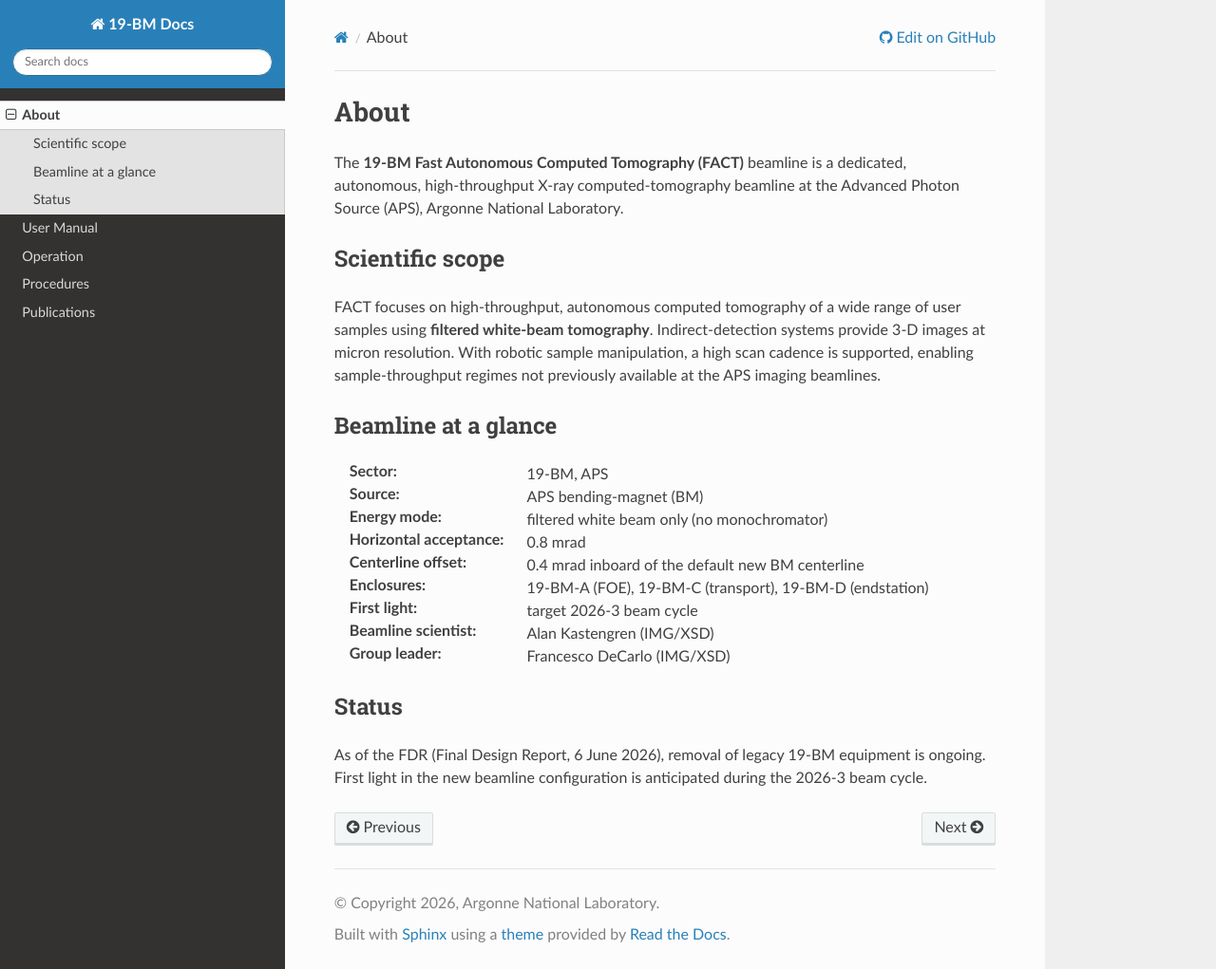
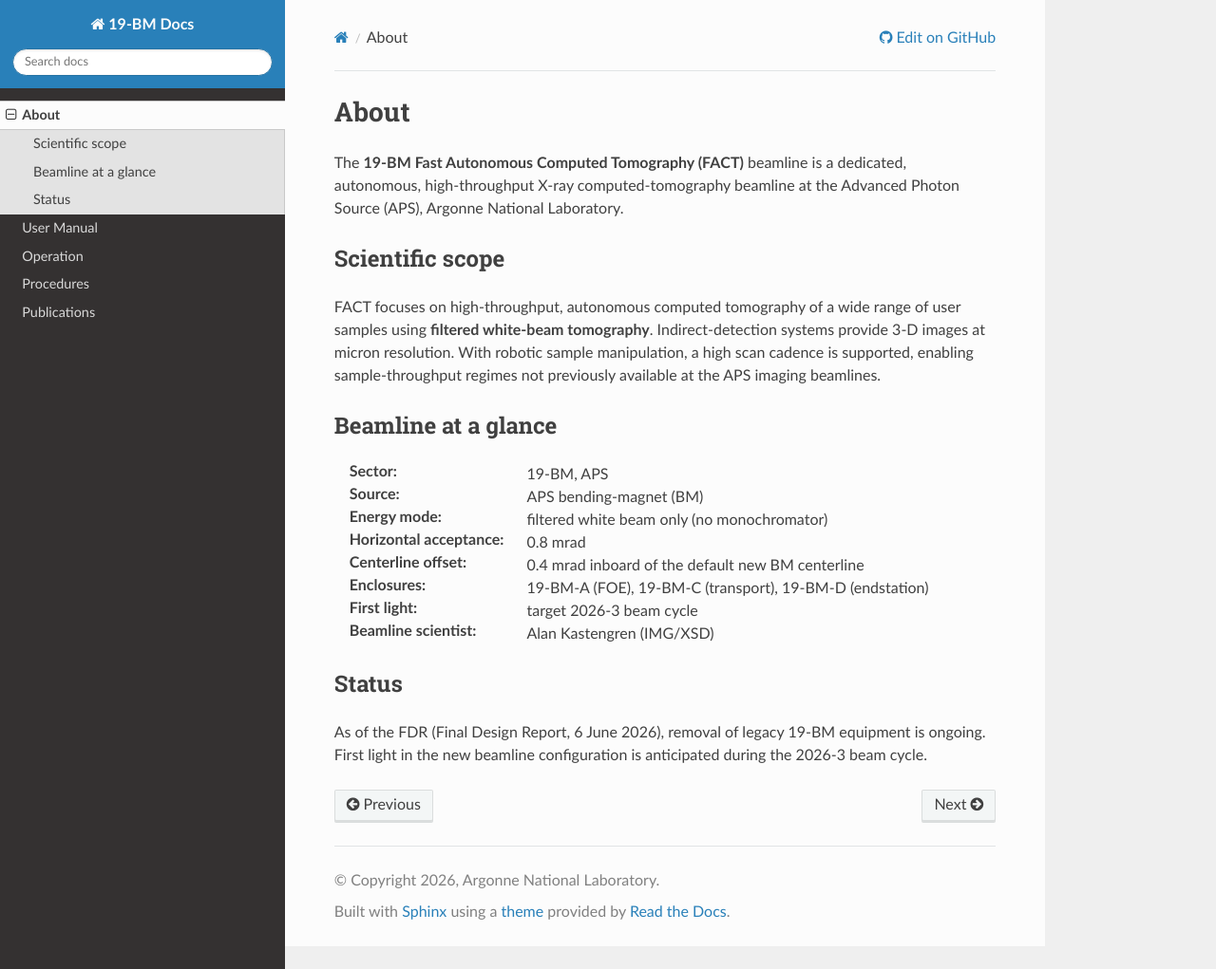
Before and after one commit to decarlof/19bm-docs, a Sphinx documentation site: the page built from docs/source/about.rst, in a window 1280 px wide and 1021 px high. Shown: the whole window at 95% size. Built offline with Sphinx 7.4.7 and the Read the Docs theme 3.1.0, drawn with Linux system fonts in a browser that asks for light colours; the version number could not be read and is left out.

Commit message:
docs(about): drop 'Group leader' from the beamline-at-a-glance block
Per user request.

```diff
--- a/docs/source/about.rst
+++ b/docs/source/about.rst
@@ -28,7 +28,6 @@ Beamline at a glance
 :Enclosures: 19-BM-A (FOE), 19-BM-C (transport), 19-BM-D (endstation)
 :First light: target 2026-3 beam cycle
 :Beamline scientist: Alan Kastengren (IMG/XSD)
-:Group leader: Francesco DeCarlo (IMG/XSD)
 
 Status
 ------
```
